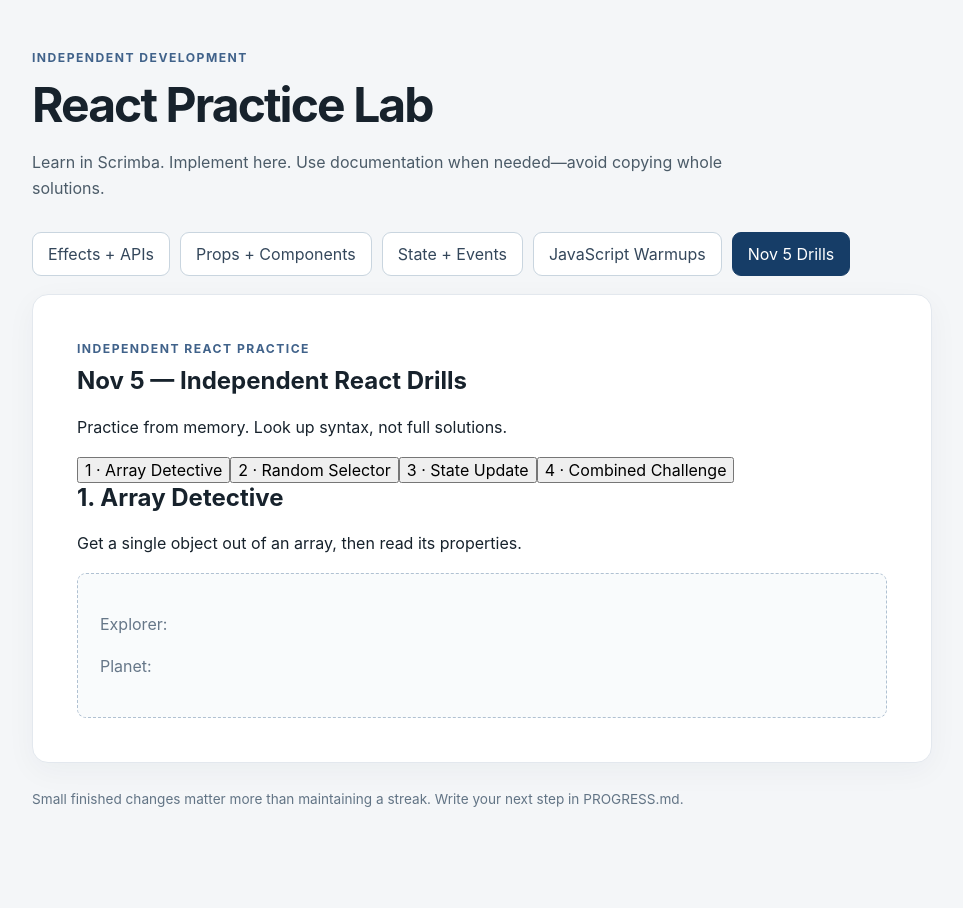
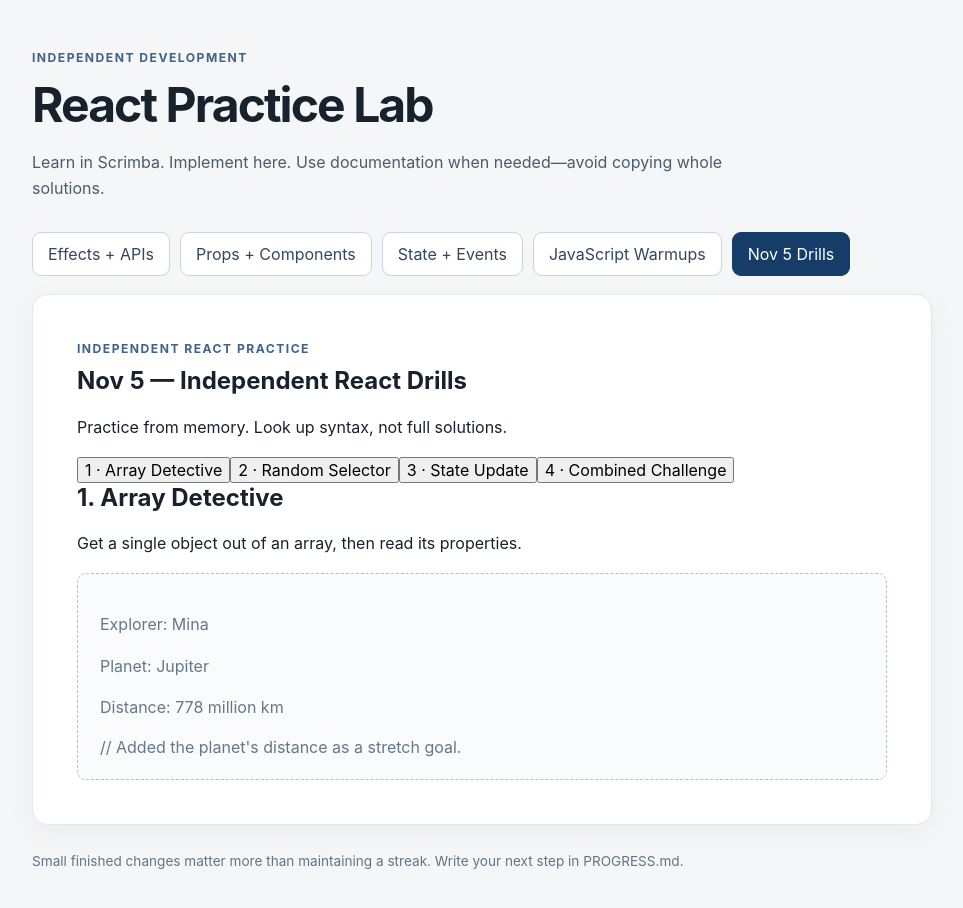
Before and after one commit to Don-Doricent/react-practice, a React (Vite) app: page / in a window 1280 px wide. Both pictures are taken after a click on the button "Nov 5 Drills". Shown: the top 908 px of the page, without its empty margins (158-1121 px from the left). Before the commit the page ends 855 px from the top, so only its background shows below. Built offline with nearby package versions, Linux system fonts and the light colour scheme; no server answers.

Commit message:
completed challenge 1.

```diff
--- a/src/exercises/06-nov05-practice/ArrayDetective.jsx
+++ b/src/exercises/06-nov05-practice/ArrayDetective.jsx
@@ -24,7 +24,7 @@ export default function ArrayDetective() {
   const chosenIndex = 2;
 
   // TODO 1: Replace null with the object at chosenIndex in explorers.
-  const chosenExplorer = chosenIndex;
+  const chosenExplorer = explorers[chosenIndex];
 
   // TODO 2: Show the chosen explorer's name and planet name below.
 
@@ -36,8 +36,10 @@ export default function ArrayDetective() {
       <h2>1. Array Detective</h2>
       <p>Get a single object out of an array, then read its properties.</p>
       <div className="work-area">
-        <p>Explorer:{chosenExplorer?.name && chosenExplorer.planet}</p>
-        <p>Planet: {/* TODO: render the nested planet name */}</p>
+        <p>Explorer: {chosenExplorer.name}</p>
+        <p>Planet: {chosenExplorer.planet.name}</p>
+        <p>Distance: {chosenExplorer.planet.distance}</p> // Added the planet's
+        distance as a stretch goal.
       </div>
     </section>
   );
```
